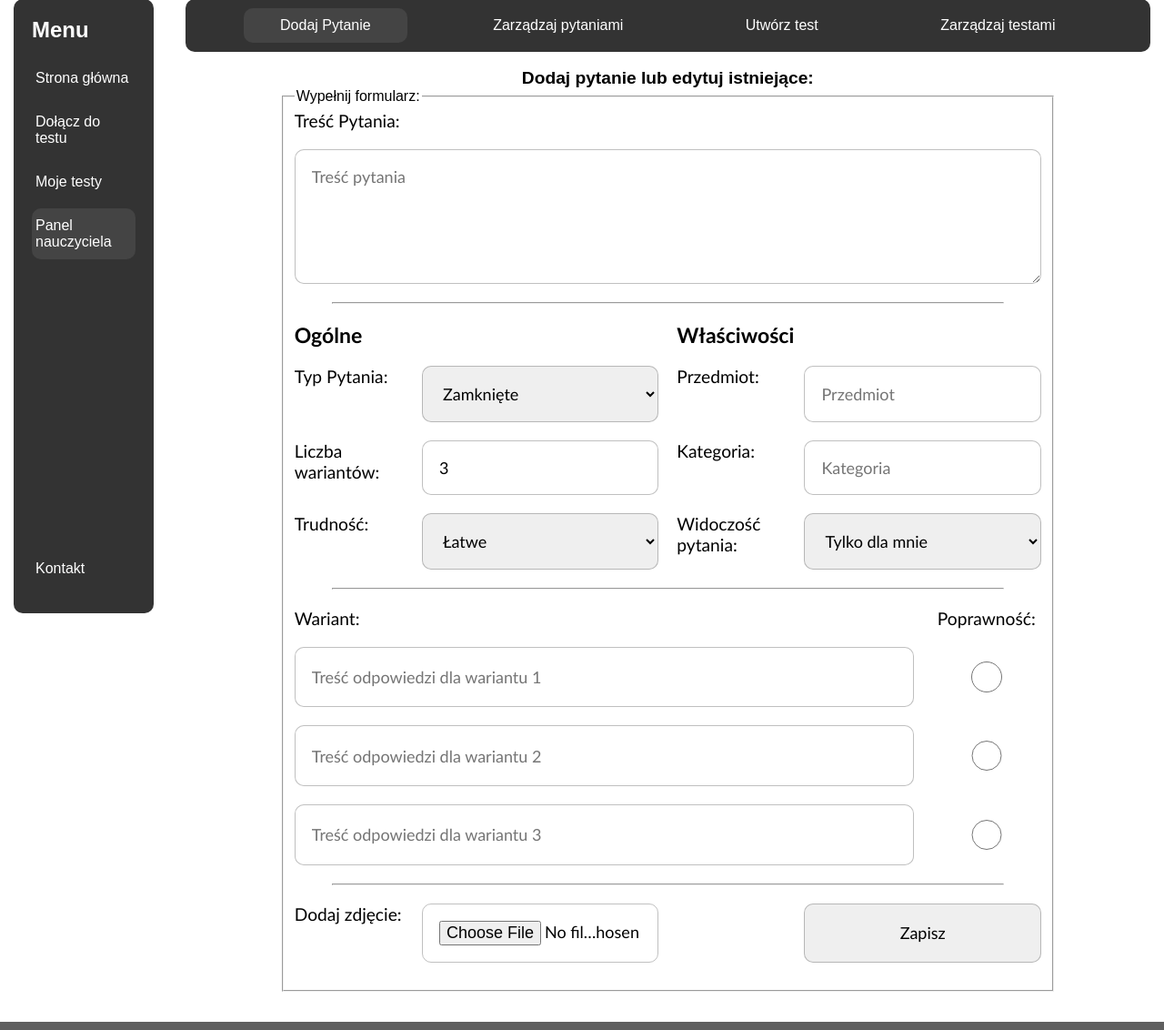
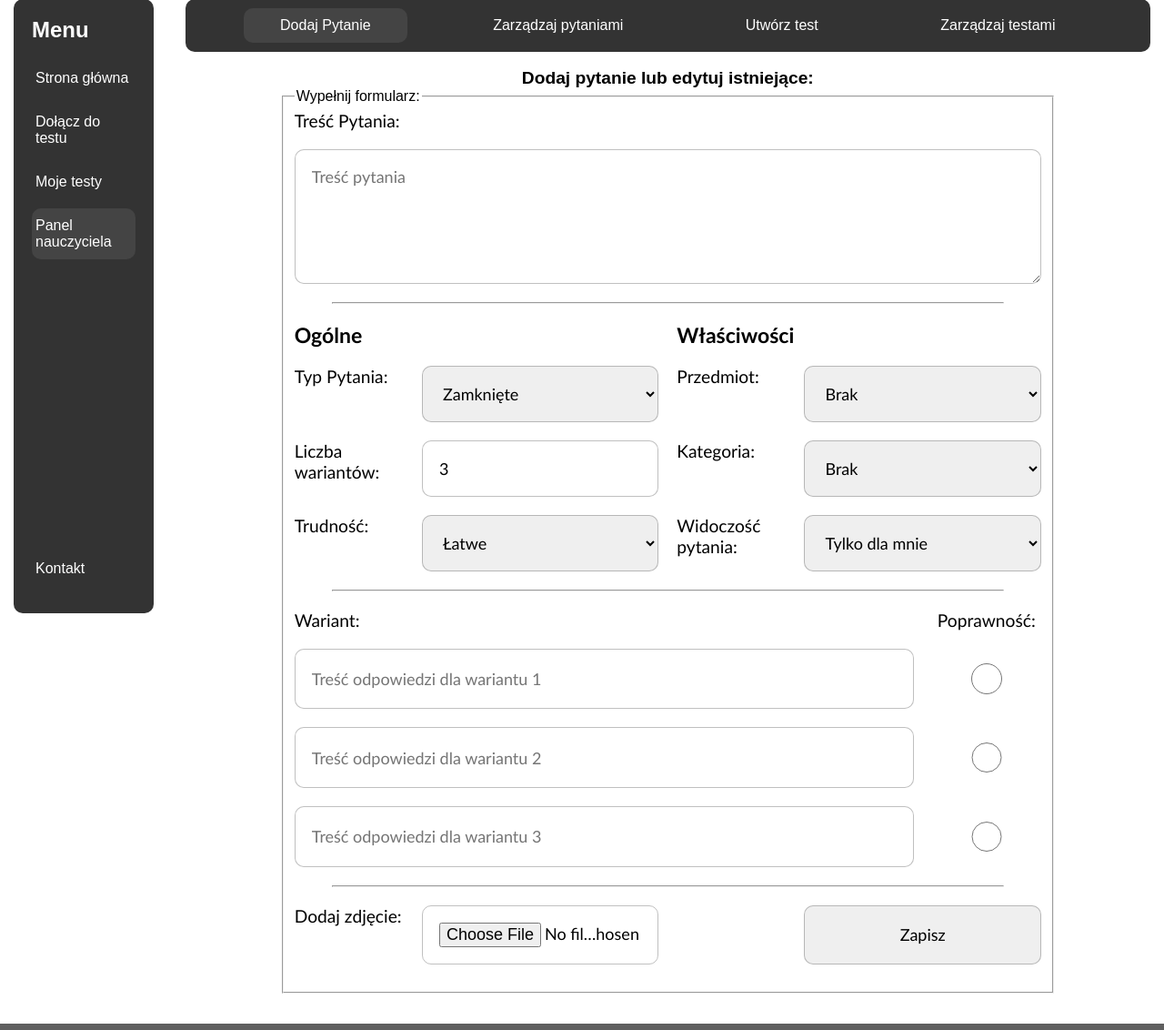
Before and after one commit to jakubludwiczak21/Noodle, a PHP site: page /html/panel_nauczyciela/dodaj.php in a window 1280 px wide. Shown: the part 73-1205 px from the top of the page at 91% size. Run offline with PHP 8.4, Linux system fonts and the light colour scheme; data comes from the database, SQL or seed files in the repository.

Commit message:
Zamiana wyboru przedmiotu i kategorii z wpisywanego na liste

```diff
--- a/Strona/html/panel_nauczyciela/dodaj.php
+++ b/Strona/html/panel_nauczyciela/dodaj.php
@@ -7,6 +7,17 @@
 	<title>Noodle™</title>
 	<link rel="stylesheet" href="../../styles.css">
 </head>
+<?php
+	$servername = "localhost";
+	$username = "root";
+	$password = "";
+	$dbname = "baza";
+
+	$conn = new mysqli($servername, $username, $password, $dbname);
+	if ($conn->connect_error) {
+		die("Connection failed: " . $conn->connect_error);
+	}
+?>
 <body>
 	<div class="wrapper">
 		<div class="header-content" id="head">
@@ -60,13 +71,42 @@
 							</select>
 
 							<label for="przedmiot">Przedmiot:</label>
-							<input type="text" id="przedmiot" name="przedmiot" placeholder="Przedmiot" value="" style="grid-column: 5 / 7;"required >
+							<select id="przedmiot" name="przedmiot" style="grid-column: 5 / 7;" required>
+								<?php
+									$selected = isset($_GET['przedmiot']) ? $_GET['przedmiot'] : '0';
+									$sql = "SELECT * FROM przedmioty";
+									$result = $conn->query($sql);
 
+									echo '<option value="0" ' . ($selected == '0' ? 'selected' : '') . '>Brak</option>';
+									if ($result->num_rows > 0) {
+										while($row = $result->fetch_assoc()) {
+											echo '<option value="' . $row['nazwa'] . '" ' . ($selected == $row['nazwa'] ? 'selected' : '') . '>' . $row['nazwa'] . '</option>';
+										}
+									} else {
+										echo '<option value="">Brak przedmiotów</option>';
+									}
+								?>
+							</select>
 							<label for="liczba">Liczba wariantów:</label>
 							<input type="number" id="liczba" name="liczba" style="grid-column: 2 / 4;" placeholder="Liczba wariantów" value="3" min="2" max="5"required >
 
 							<label for="kategoria">Kategoria:</label>
-							<input type="text" id="kategoria" name="kategoria" placeholder="Kategoria" value="" style="grid-column: 5 / 7;"required >
+							<select id="kategoria" name="kategoria" style="grid-column: 5 / 7;" required>
+								<?php
+									$selected = isset($_GET['kategoria']) ? $_GET['kategoria'] : '0';
+									$sql = "SELECT * FROM kategoria";
+									$result = $conn->query($sql);
+
+									echo '<option value="0" ' . ($selected == '0' ? 'selected' : '') . '>Brak</option>';
+									if ($result->num_rows > 0) {
+										while($row = $result->fetch_assoc()) {
+											echo '<option value="' . $row['nazwa'] . '" ' . ($selected == $row['nazwa'] ? 'selected' : '') . '>' . $row['nazwa'] . '</option>';
+										}
+									} else {
+										echo '<option value="">Brak przedmiotów</option>';
+									}
+								?>
+							</select>
 
 							<label for="poziom">Trudność:</label>
 							<select id="poziom" name="poziom" style="grid-column: 2 / 4;"required>
```
